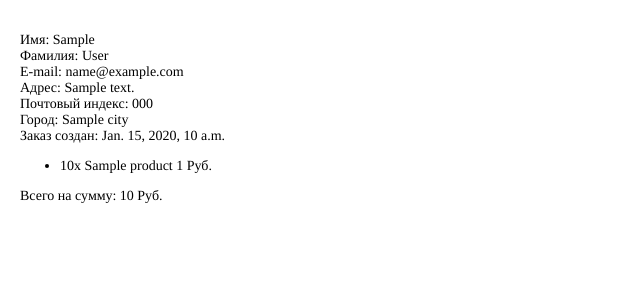
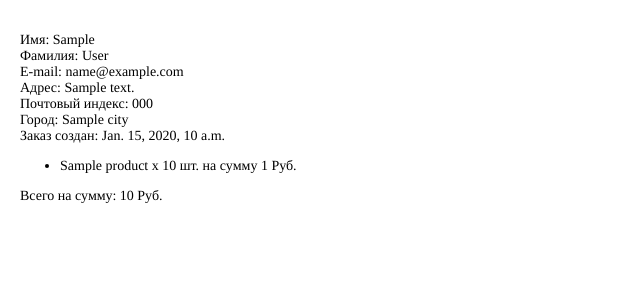
Before and after one commit to tolyan-yalta/graduation_project, a Django app: template my_project/orders_app/templates/orders_app/order/invoice.html in a window 1280 px wide. Shown: the part 58-358 px from the top of the page, without its empty margins (0-640 px from the left). Run offline with Django 3.2, Linux system fonts and the light colour scheme; the template is opened without the code that fills it: most values are stand-ins (such as "Sample title", 1, 10 or a date in 2020).

Commit message:
The file 'orders_app/order/invoice.html' has been changed.

```diff
--- a/my_project/orders_app/templates/orders_app/order/invoice.html
+++ b/my_project/orders_app/templates/orders_app/order/invoice.html
@@ -65,12 +65,12 @@
             <ul>
                 {% for item in items %}
                     <li>
-                        {{ item.quantity }}x {{ item.product.name }}
-                        <span>{{ item.total_price }} Руб.</span>
+                        {{ item.product.name }} x {{ item.quantity }} шт.
+                        <span> на сумму {{ item.total_price }} Руб.</span>
                     </li>
                 {% endfor %}
             </ul>
-            Всего на сумму: {{ basket.get_total_price }} Руб.<br/>
+            Всего на сумму: {{ items.get_total_price }} Руб.<br/>
             <hr class='hrItem' />
         </div>
     </div>
```
